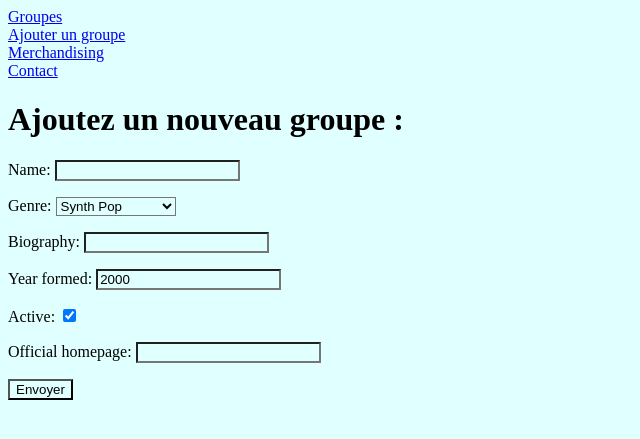
After one commit to nicolasgirardet/merch_exchange, a Django app: page /bands/add/ in a window 1280 px wide. The commit adds this page. Shown: the top 439 px of the page, without its empty margins (0-640 px from the left). Run offline with Django 5.2, Linux system fonts and the light colour scheme.

Commit message:
created add group form

```diff
--- a/merchex/listings/forms.py
+++ b/merchex/listings/forms.py
@@ -1,6 +1,12 @@
 from django import forms
+from listings.models import Band
 
 class ContactUsForm(forms.Form):
     name = forms.CharField(required=False)
     email = forms.EmailField()
     message = forms.CharField(max_length=1000)
+
+class BandForm(forms.ModelForm):
+    class Meta:
+        model = Band
+        fields = '__all__'
--- /dev/null
+++ b/merchex/listings/templates/listings/band_create.html
@@ -0,0 +1,13 @@
+{% extends 'listings/base.html' %}
+
+{% block content %}
+
+<h1>Ajoutez un nouveau groupe :</h1>
+
+<form action="" method="post" novalidate>
+    {% csrf_token %}
+    {{ form.as_p }}
+    <input type="submit" value="Envoyer">
+</form>
+
+{% endblock %}
--- a/merchex/listings/templates/listings/base.html
+++ b/merchex/listings/templates/listings/base.html
@@ -9,8 +9,10 @@
 <body>
 
     <nav>
-        <a href="{% url 'band-list' %}">Groupes</a>
-        <a href="{% url 'listing-list' %}">Merchandising</a>
+        <a href="{% url 'band-list' %}">Groupes</a><br>
+        <a href="{% url 'band-create' %}">Ajouter un groupe</a><br>
+        <a href="{% url 'listing-list' %}">Merchandising</a><br>
+        <a href="{% url 'contact' %}">  Contact</a><br>
     </nav>
 
     {% block content %}{% endblock %}
--- a/merchex/listings/views.py
+++ b/merchex/listings/views.py
@@ -2,7 +2,7 @@ from django.http import HttpResponse
 from django.shortcuts import render, redirect
 from django.core.mail import send_mail
 from listings.models import Band, Listing
-from listings.forms import ContactUsForm
+from listings.forms import ContactUsForm, BandForm
 
 def band_list(request):
     bands = Band.objects.all()
@@ -11,6 +11,10 @@ def band_list(request):
 def band_detail(request, band_id):
     band = Band.objects.get(id=band_id)
     return render(request, 'listings/band_detail.html', {'band': band})
+
+def band_create(request):
+    form = BandForm()
+    return render(request, 'listings/band_create.html', {'form': form})
 
 def listing_list(request):
     listings = Listing.objects.all()
@@ -37,3 +41,6 @@ def contact(request):
     else:
         form = ContactUsForm()
     return render(request, 'listings/contact.html', {'form': form})
+
+def email_sent(request):
+    return render(request, 'listings/email_sent.html')
--- a/merchex/merchex/urls.py
+++ b/merchex/merchex/urls.py
@@ -22,7 +22,9 @@ urlpatterns = [
     path('admin/', admin.site.urls),
     path('bands/', views.band_list, name='band-list'),
     path('bands/<int:band_id>/', views.band_detail, name='band-detail'),
+    path('bands/add/', views.band_create, name='band-create'),
     path('listings/', views.listing_list, name='listing-list'),
     path('listings/<int:listing_id>/', views.listing_detail, name='listing-detail'),
     path('contact-us/', views.contact, name='contact'),
+    path('email-sent/', views.email_sent, name='email-sent'),
 ]
```
Also changed, not shown: merchex/listings/templates/listings/email_sent.html (added, +7 -0 lines).
